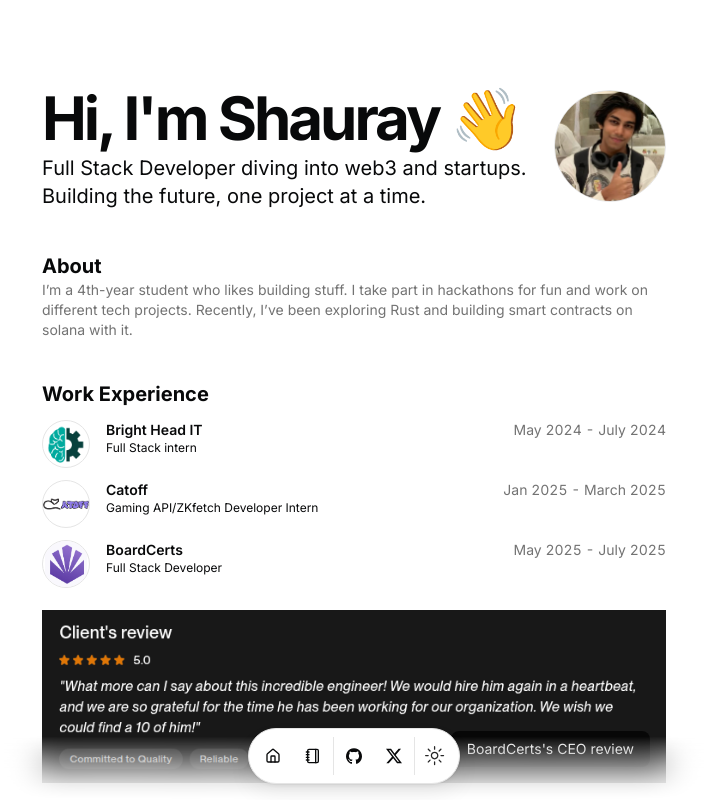
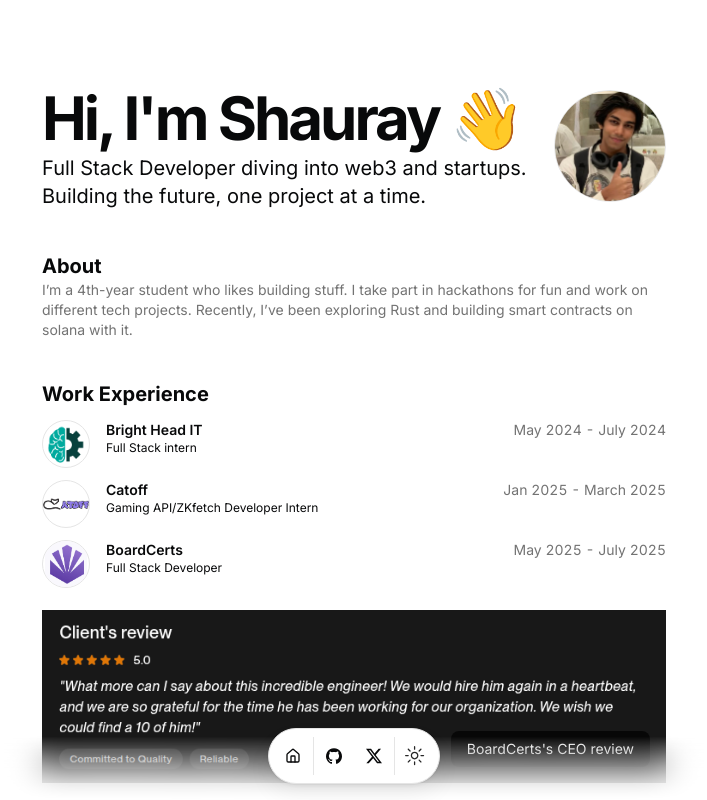
Before and after one commit to Shauray018/YetAnotherPortfolio, a Next.js app: page / in a window 1280 px wide. Shown: the top 800 px of the page, without its empty margins (286-993 px from the left). Built offline with nearby package versions, Linux system fonts and the light colour scheme.

Commit message:
fixed build errors

```diff
--- a/src/app/page.tsx
+++ b/src/app/page.tsx
@@ -77,7 +77,7 @@ export default function Page() {
       <div className="relative inline-block mt-4">
         <Image height={500} width={1000} src="/Review.png" alt="" />
         <div className="absolute bottom-4 right-4 bg-black/70 text-white px-4 py-2 rounded-lg text-sm">
-          BoardCerts's CEO review
+          BoardCerts&apos;s CEO review
         </div>
       </div>
       </section>
--- a/src/data/resume.tsx
+++ b/src/data/resume.tsx
@@ -27,7 +27,7 @@ export const DATA = {
   ],
   navbar: [
     { href: "/", icon: HomeIcon, label: "Home" },
-    { href: "/blackjack", icon: NotebookIcon, label: "BlackJack" },
+    // { href: "/blackjack", icon: NotebookIcon, label: "BlackJack" },
   ],
   contact: {
     email: "hello@example.com",
```
